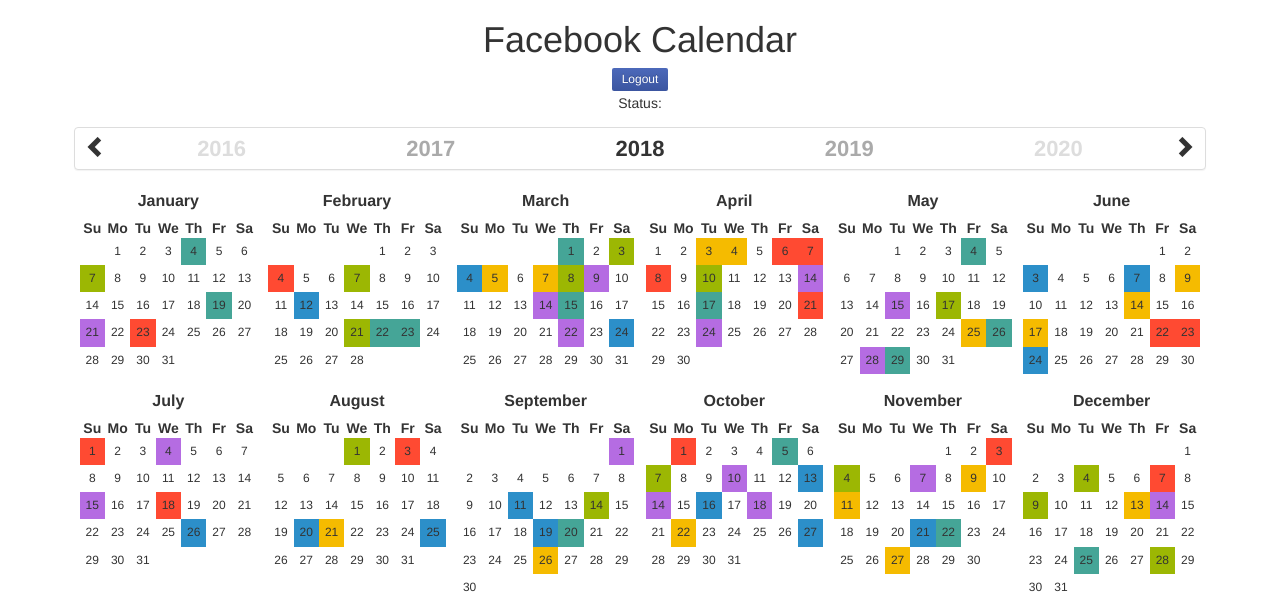
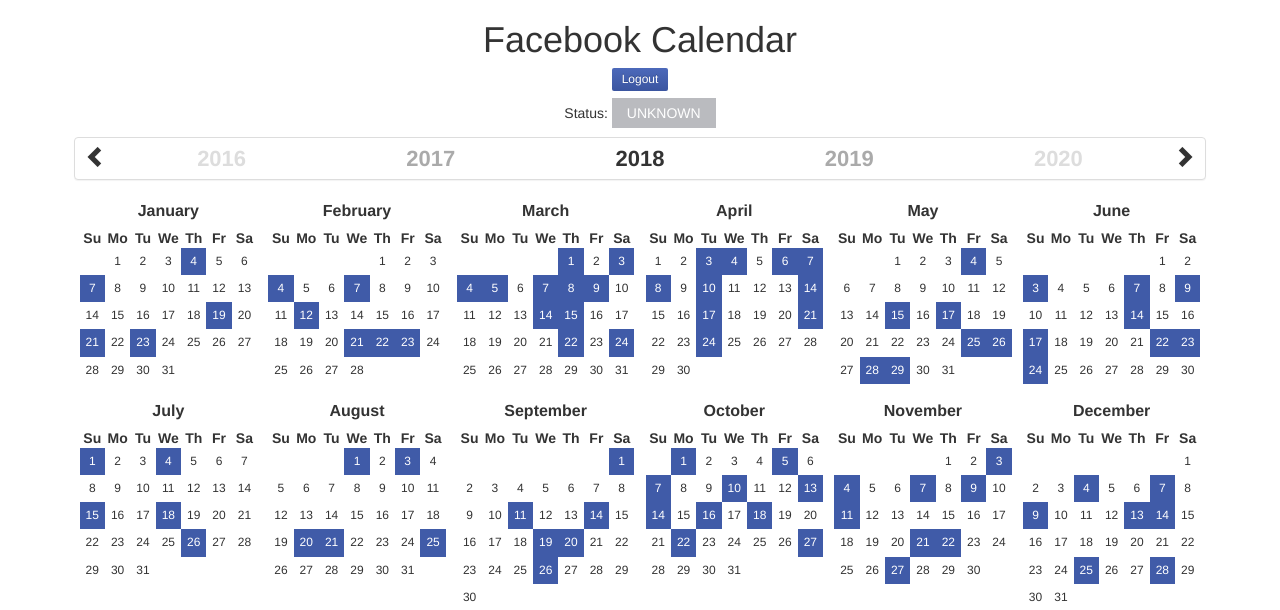
Before and after one commit to tss89/calendar-sem8-tp, a Django app: page / in a window 1280 px wide. Shown: the top 610 px of the page. Run offline with Django 3.2, Linux system fonts and the light colour scheme; lists and menus that the app fills with data are empty; some libraries are stand-ins or nearby versions.

Commit message:
Edit sttyles themplate in project

```diff
--- a/static/css/styles.css
+++ b/static/css/styles.css
@@ -21,8 +21,25 @@
 
 .facebook__status-response{
     text-transform: uppercase;
+    background: #babbbf;
+    color: white;
+    padding: 7px 15px;
 }
 
 .calendar{
     overflow: hidden;
 }
+td.day.day-start {
+    background: #405ba8 !important;
+    color: white;
+}
+.event-name {
+    color: black!important;
+    font-weight: 600;
+}
+.facebook__status{
+    margin-top: 10px;
+}
+.status-connected{
+    background: #6da840;
+}
--- a/static/js/script.js
+++ b/static/js/script.js
@@ -48,6 +48,11 @@
 
 function changeStatus(response){
     jQuery('.facebook__status-response').html(response);
+    if(response == "connected"){
+        jQuery('.facebook__status-response').addClass("status-connected");
+    } else {
+        jQuery('.facebook__status-response').removeClass("status-connected");
+    }
 }
 
 jQuery(function() {
--- a/templates/home/index.html
+++ b/templates/home/index.html
@@ -37,7 +37,7 @@
         </button>
 
         <p class="facebook__status">
-            Status: <span class="facebook__status-response"></span>
+            Status: <span class="facebook__status-response">UNKNOWN</span>
         </p>
 
         <div data-provide="calendar"></div>
```
